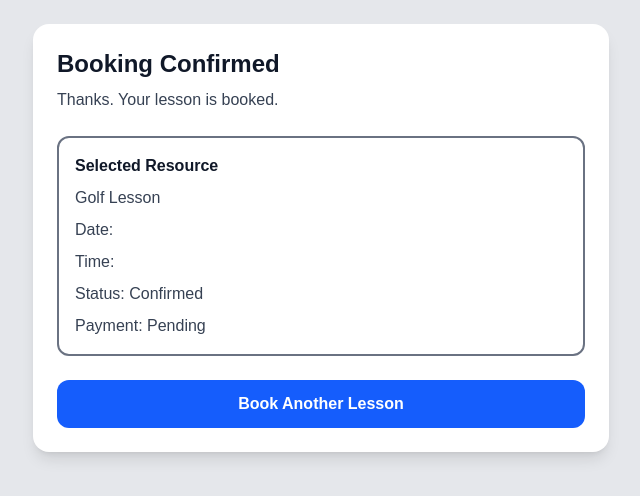
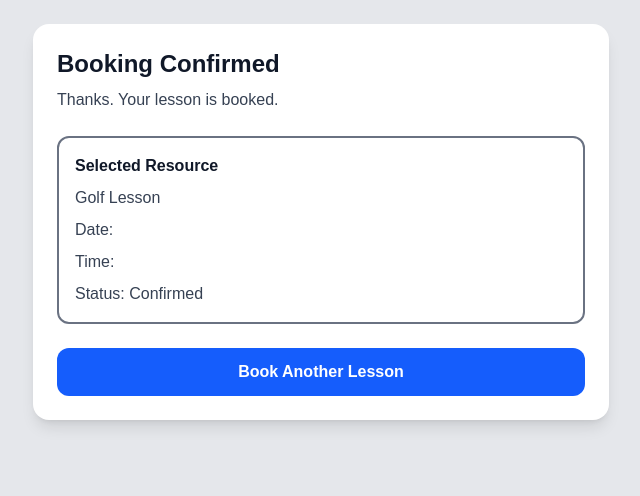
Before and after one commit to bas2722/openslot, a Next.js app: page /book/confirmation in a window 1280 px wide. Shown: the top 496 px of the page, without its empty margins (319-959 px from the left). Built offline with nearby package versions, Linux system fonts and the light colour scheme.

Commit message:
fix confirmation page build

```diff
--- a/app/book/confirmation/page.tsx
+++ b/app/book/confirmation/page.tsx
@@ -1,9 +1,10 @@
 "use client";
 
 import Link from "next/link";
+import { Suspense } from "react";
 import { useSearchParams } from "next/navigation";
 
-export default function ConfirmationPage() {
+function ConfirmationContent() {
   const searchParams = useSearchParams();
 
   const name = searchParams.get("name");
@@ -11,7 +12,6 @@ export default function ConfirmationPage() {
   const time = searchParams.get("time");
   const lesson = searchParams.get("lesson") || "Golf Lesson";
   const resource = searchParams.get("resource_name") || "Selected Resource";
-  const paymentStatus = searchParams.get("payment_status") || "Pending";
 
   return (
     <main className="min-h-screen bg-gray-200 p-6">
@@ -30,7 +30,6 @@ export default function ConfirmationPage() {
           <p className="text-gray-700">Date: {date}</p>
           <p className="text-gray-700">Time: {time}</p>
           <p className="text-gray-700">Status: Confirmed</p>
-          <p className="text-gray-700">Payment: {paymentStatus}</p>
         </div>
 
         <Link href="/" className="block">
@@ -42,3 +41,11 @@ export default function ConfirmationPage() {
     </main>
   );
 }
+
+export default function ConfirmationPage() {
+  return (
+    <Suspense fallback={<div>Loading confirmation...</div>}>
+      <ConfirmationContent />
+    </Suspense>
+  );
+}
```
